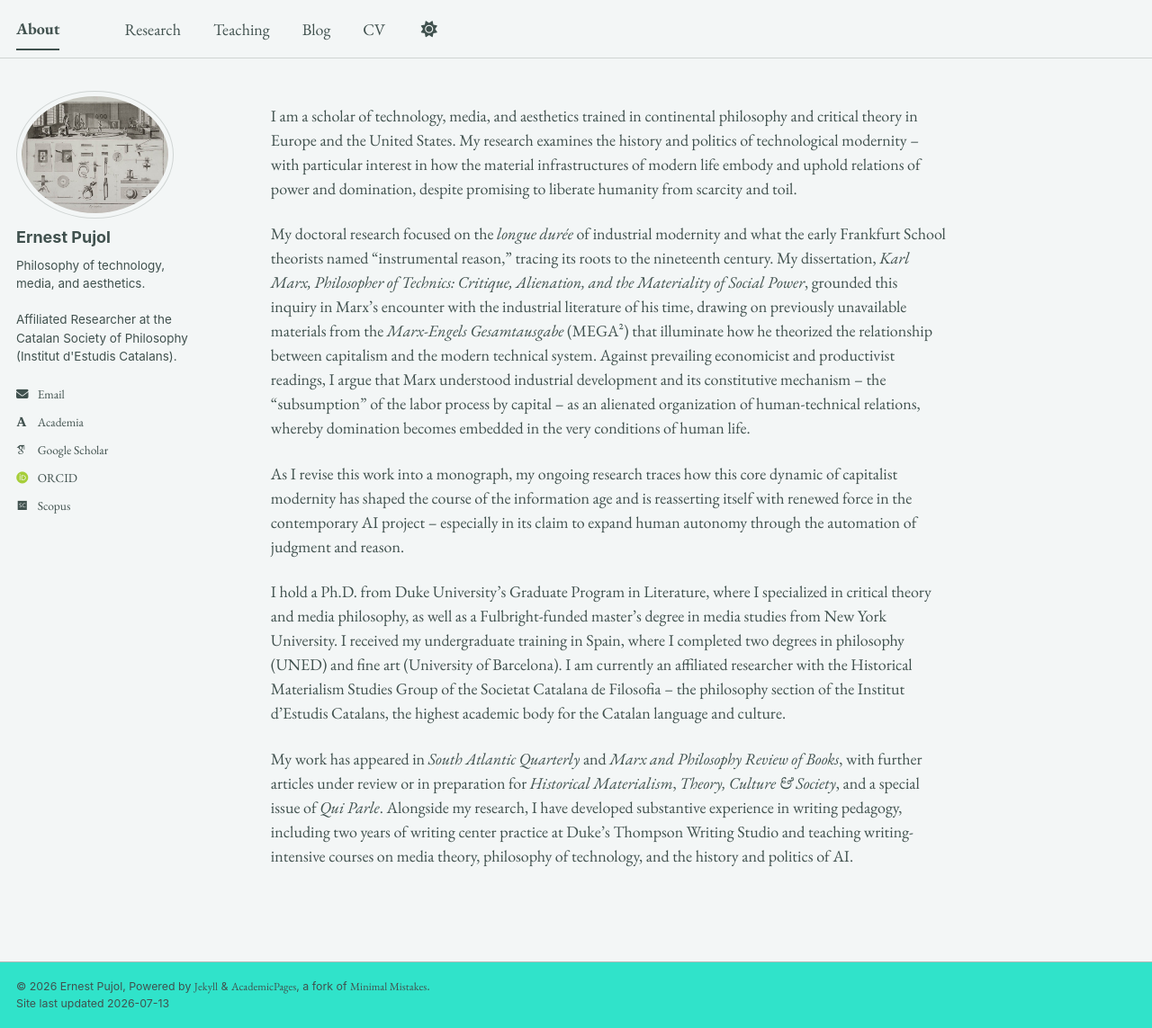
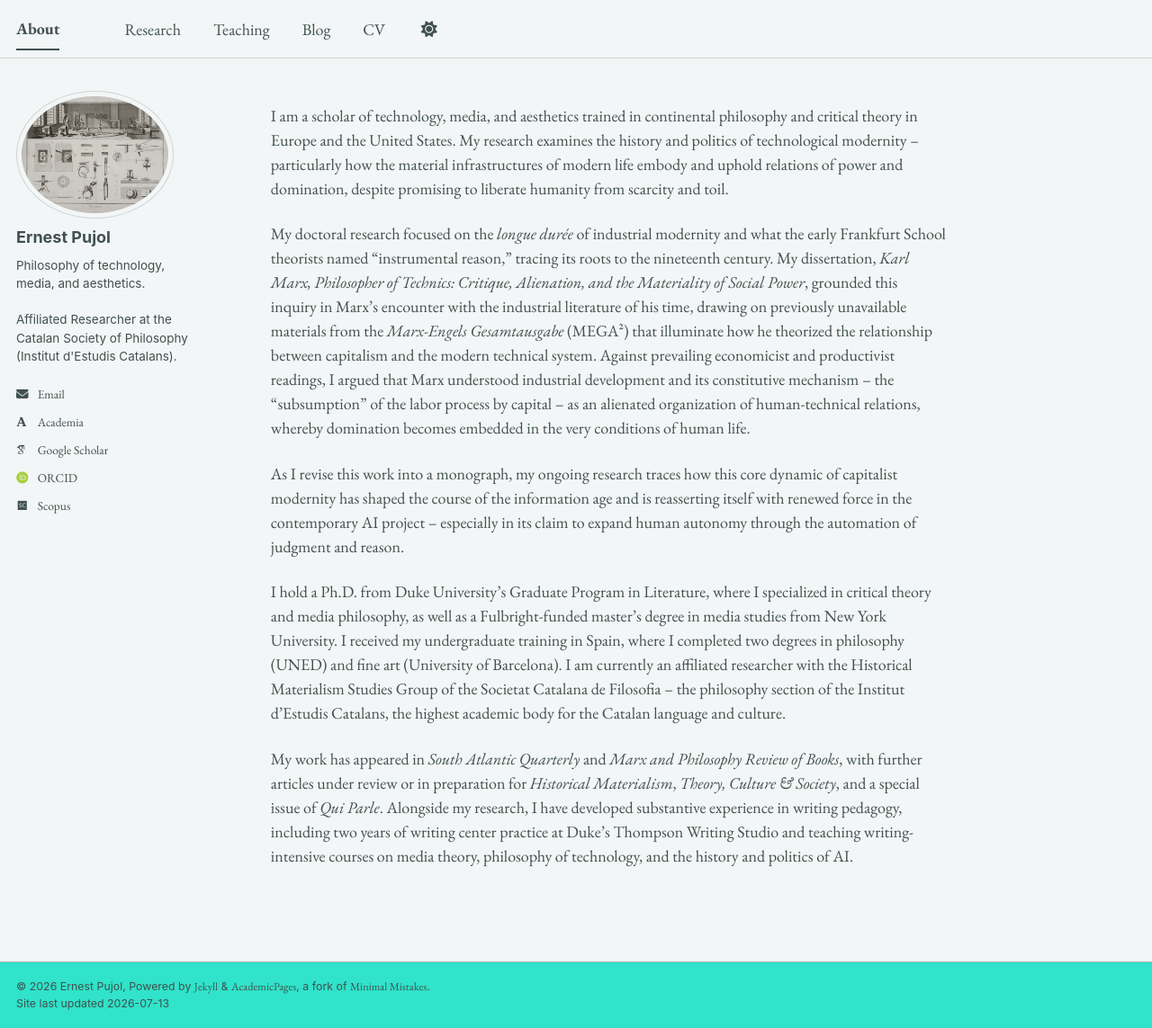
Before and after one commit to epujol90/epujol90.github.io, a Jekyll site: the page built from _pages/about.md, in a window 1280 px wide and 1143 px high. Shown: the whole window at 90% size. Built offline with Jekyll 4.4.1, drawn with Linux system fonts in a browser that asks for light colours; some web fonts are replaced; a script bundle is joined from its source files by our own code; library files that are not in the unit come from our copies.

Commit message:
Update about.md

```diff
--- a/_pages/about.md
+++ b/_pages/about.md
@@ -6,9 +6,9 @@ redirect_from:
   - /about/
   - /about.html
 ---
-I am a scholar of technology, media, and aesthetics trained in continental philosophy and critical theory in Europe and the United States. My research examines the history and politics of technological modernity -- with particular interest in how the material infrastructures of modern life embody and uphold relations of power and domination, despite promising to liberate humanity from scarcity and toil.
+I am a scholar of technology, media, and aesthetics trained in continental philosophy and critical theory in Europe and the United States. My research examines the history and politics of technological modernity -- particularly how the material infrastructures of modern life embody and uphold relations of power and domination, despite promising to liberate humanity from scarcity and toil.
 
-My doctoral research focused on the _longue durée_ of industrial modernity and what the early Frankfurt School theorists named “instrumental reason,” tracing its roots to the nineteenth century. My dissertation, _Karl Marx, Philosopher of Technics: Critique, Alienation, and the Materiality of Social Power_, grounded this inquiry in Marx’s encounter with the industrial literature of his time, drawing on previously unavailable materials from the _Marx-Engels Gesamtausgabe_ (MEGA²) that illuminate how he theorized the relationship between capitalism and the modern technical system. Against prevailing economicist and productivist readings, I argue that Marx understood industrial development and its constitutive mechanism -- the “subsumption” of the labor process by capital -- as an alienated organization of human-technical relations, whereby domination becomes embedded in the very conditions of human life.
+My doctoral research focused on the _longue durée_ of industrial modernity and what the early Frankfurt School theorists named “instrumental reason,” tracing its roots to the nineteenth century. My dissertation, _Karl Marx, Philosopher of Technics: Critique, Alienation, and the Materiality of Social Power_, grounded this inquiry in Marx’s encounter with the industrial literature of his time, drawing on previously unavailable materials from the _Marx-Engels Gesamtausgabe_ (MEGA²) that illuminate how he theorized the relationship between capitalism and the modern technical system. Against prevailing economicist and productivist readings, I argued that Marx understood industrial development and its constitutive mechanism -- the “subsumption” of the labor process by capital -- as an alienated organization of human-technical relations, whereby domination becomes embedded in the very conditions of human life.
 
 As I revise this work into a monograph, my ongoing research traces how this core dynamic of capitalist modernity has shaped the course of the information age and is reasserting itself with renewed force in the contemporary AI project -- especially in its claim to expand human autonomy through the automation of judgment and reason.
 
```
